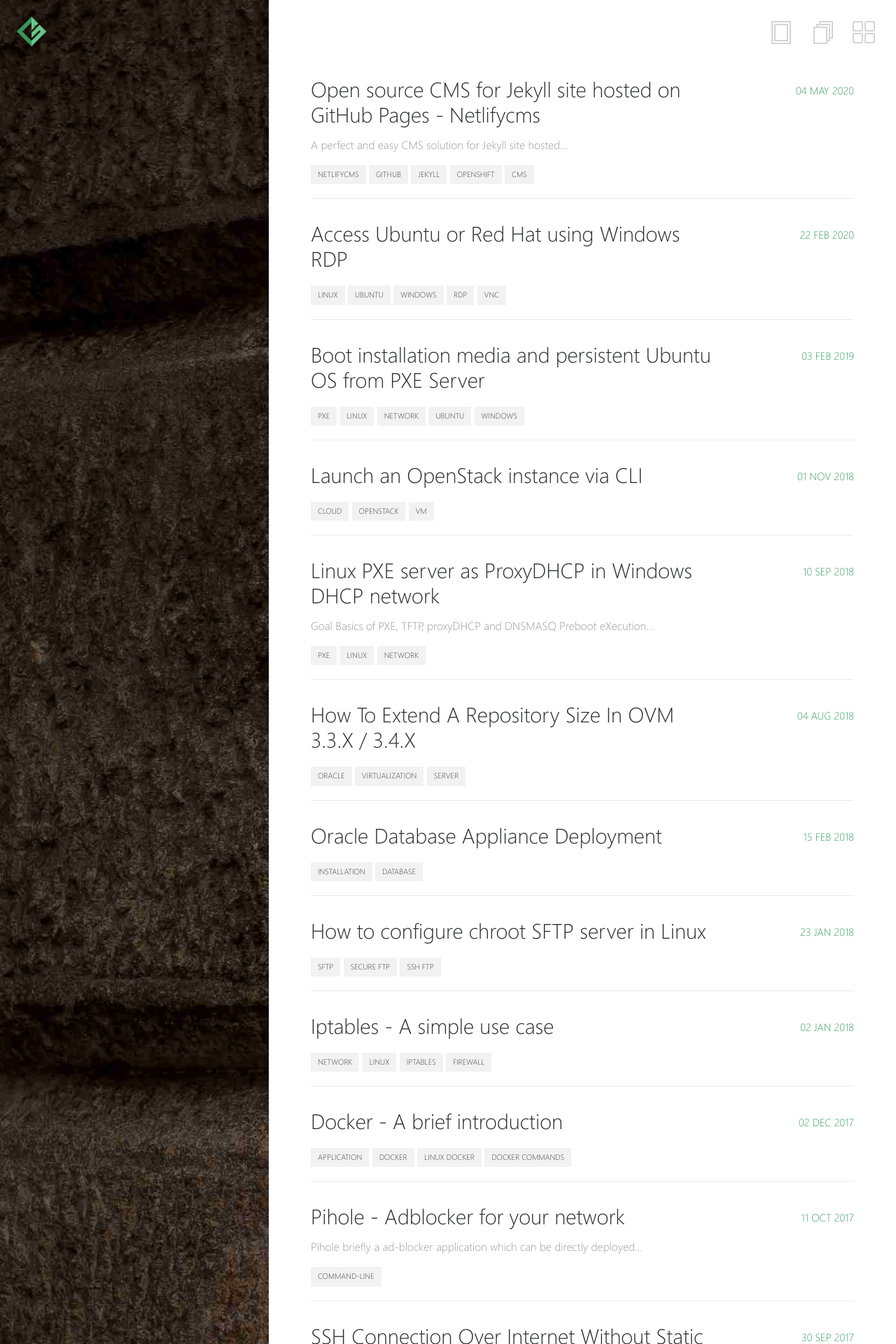
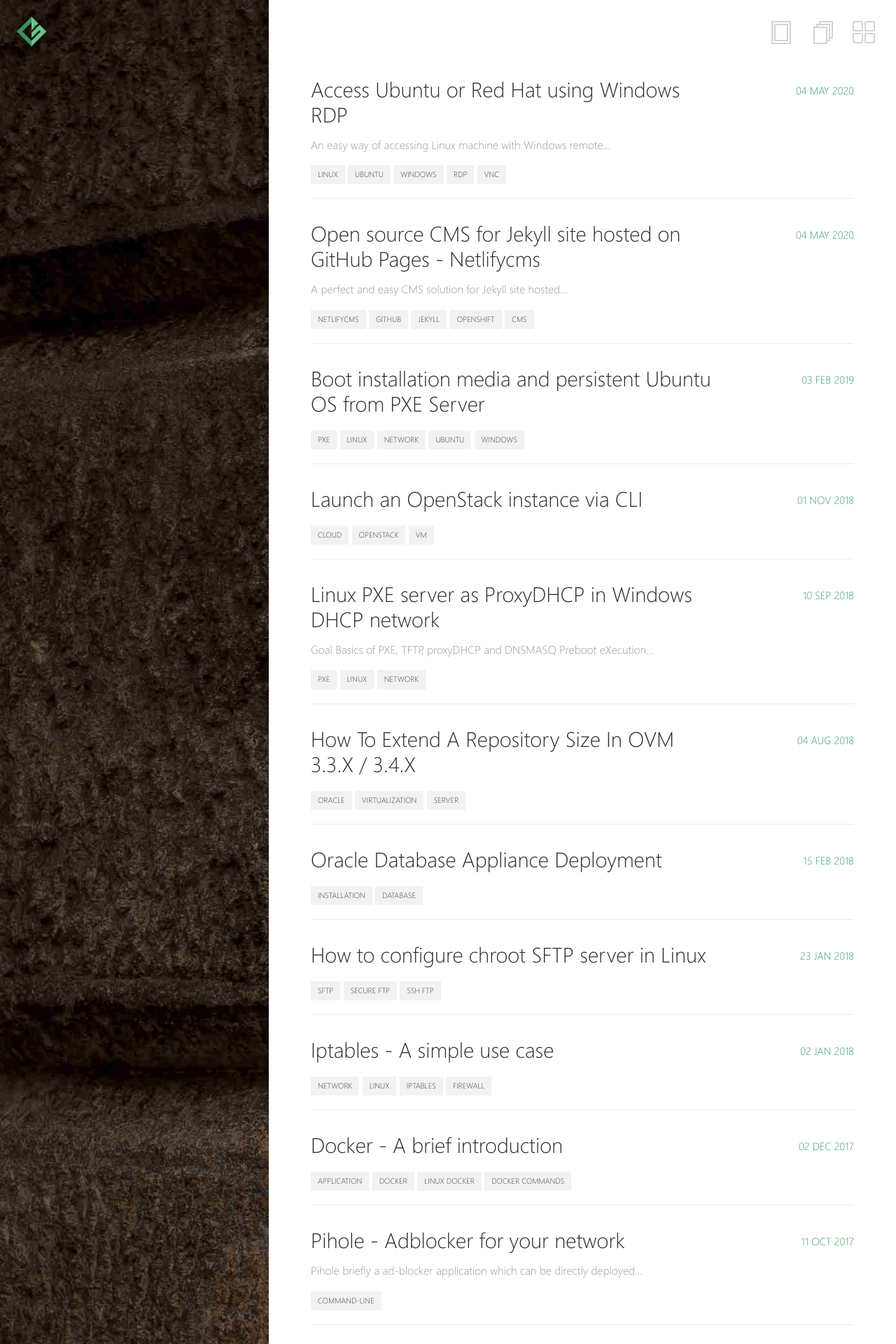
Before and after one commit to kevydotvinu/gnulinuxmate.com, a Jekyll site: the page built from _pages/posts.md, in a window 1280 px wide. Shown: the top 1920 px of the page at 70% size. Built offline with Jekyll 4.4.1, drawn with Linux system fonts in a browser that asks for light colours.

Commit message:
Update Posts “2020-02-22-Access-Ubuntu-Or-Red-Hat-Using-Windows-RDP”

```diff
--- a/_posts/2020-02-22-Access-Ubuntu-Or-Red-Hat-Using-Windows-RDP.md
+++ b/_posts/2020-02-22-Access-Ubuntu-Or-Red-Hat-Using-Windows-RDP.md
@@ -1,9 +1,18 @@
 ---
+layout: post
 title: Access Ubuntu or Red Hat using Windows RDP
+date: 2020-05-04 07:39pm
+image: /images/home.png
+share-img: /images/uploads/rdp.png
+excerpt: An easy way of accessing Linux machine with Windows remote desktop
+  connection application.
 subtitle: Very convenient for Windows users
-image: /images/home.png
-layout: post
-tags: [ Linux, Ubuntu, Windows, RDP, VNC ]
+tags:
+  - Linux
+  - Ubuntu
+  - Windows
+  - RDP
+  - VNC
 ---
 
 * toc
```
Also changed, not shown: images/uploads/rdp.png (added).
